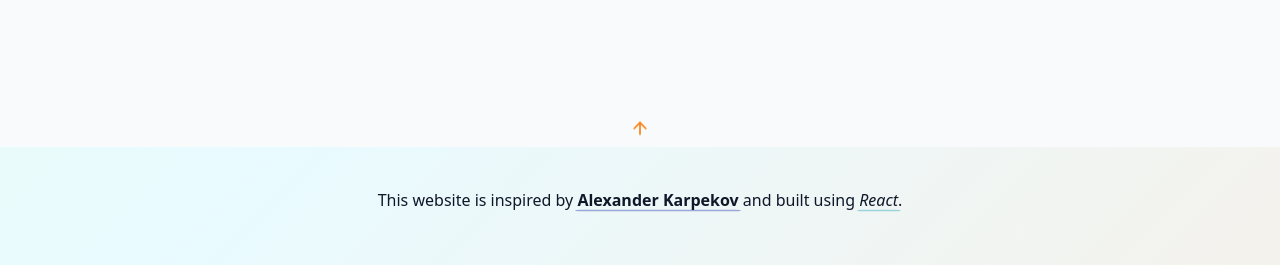
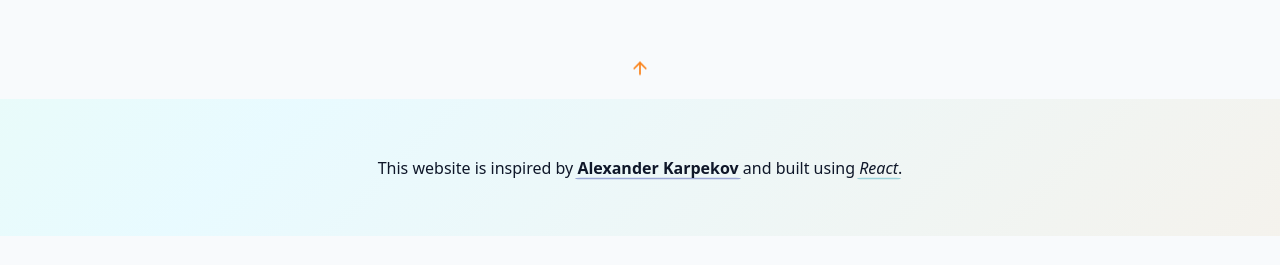
Before and after one commit to Softicles/thinhmnguyen.com, a React (Vite) app in the folder personal_web/: page / in a window 1280 px wide. Shown: the part 3436-3701 px from the top of the page. After the commit the page ends 3672 px from the top, so only its background shows below. Built offline with nearby package versions, Linux system fonts and the light colour scheme; some icons are missing.

Commit message:
update footer

```diff
--- a/personal_web/src/components/Footer.jsx
+++ b/personal_web/src/components/Footer.jsx
@@ -2,7 +2,7 @@ import { Copyright, MessageCircleHeart, Github, Linkedin } from "lucide-react";
 
 export const Footer = () => {
     return (
-        <footer className="py-12 px-4 bg-card relative border-t border-transparent mt-12 pt-8 justify-between items-center gradient animate-gradientShift">
+        <footer className="py-12 bg-card relative border-t border-transparent justify-between items-center gradient animate-gradientShift">
             <p className="container text-[20] text-muted-foreground space-y-2 inline-block mt-2">
                 This website is inspired by{" "}
                 <a
--- a/personal_web/src/components/SkillsSection.jsx
+++ b/personal_web/src/components/SkillsSection.jsx
@@ -231,7 +231,7 @@ export const SkillsSection = () => {
                 </table>
             </div>
 
-            <div className="mt-30 absolute bottom left-1/2 transform -translate-x-1/2 flex flex-col items-center animate-bounce">
+            <div className="mt-15 absolute bottom left-1/2 transform -translate-x-1/2 flex flex-col items-center animate-bounce">
                 <button>
                     <a href="#hero">
                         <ArrowUp className="h-5 w-5 text-primary" />
```
